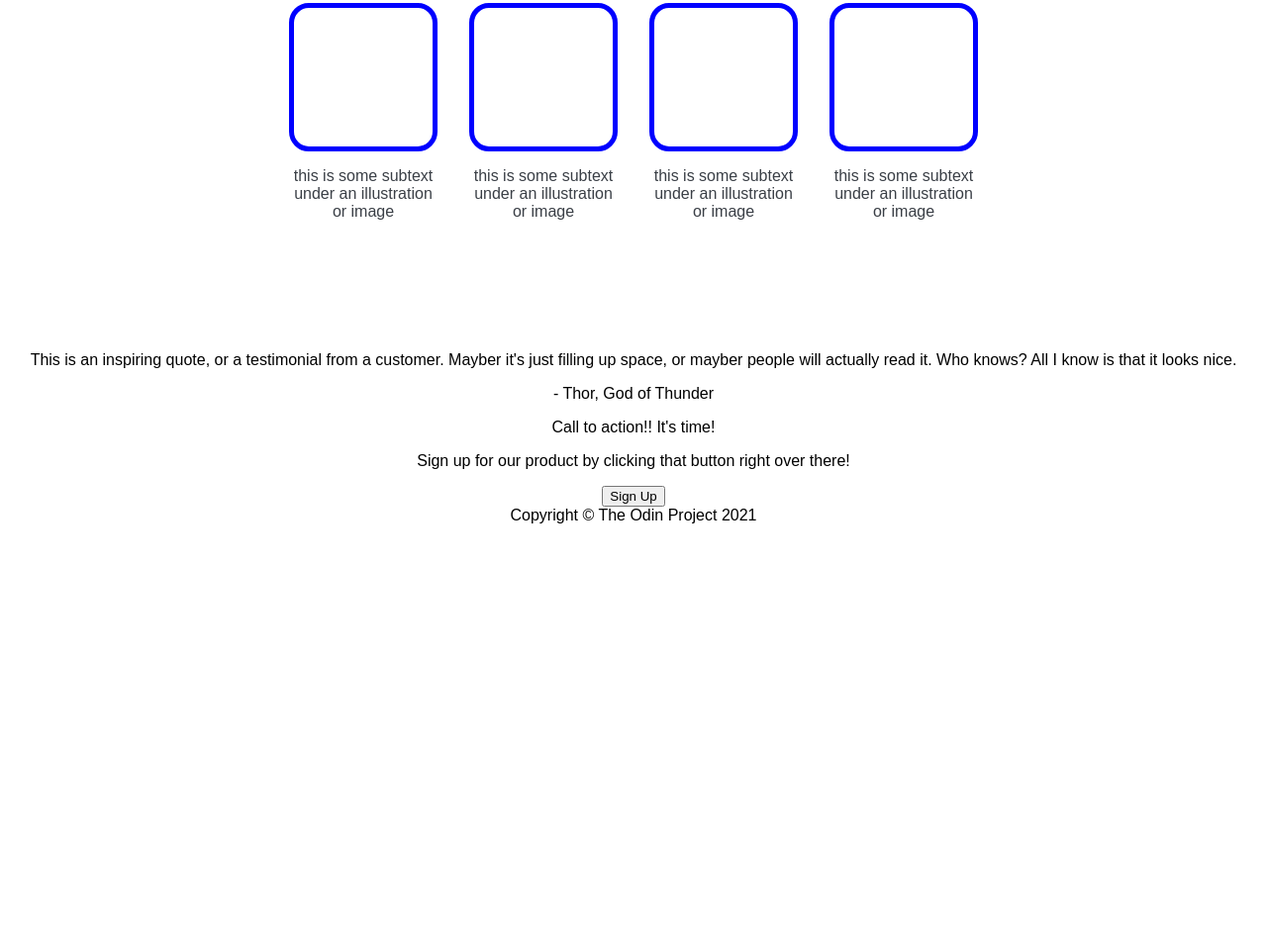
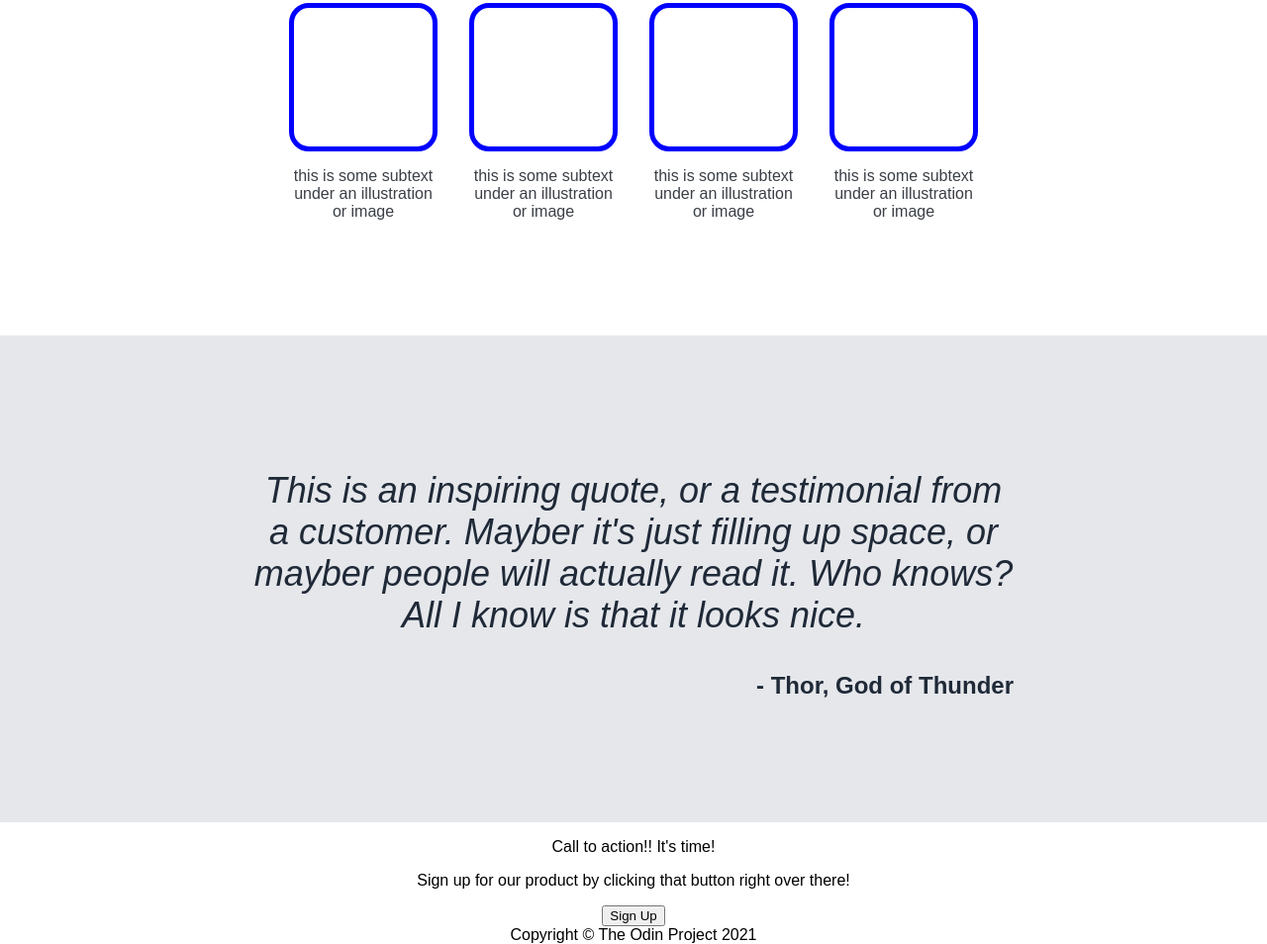
Before and after one commit to WilAm1/Landing-Page, a plain HTML site: page index.html in a window 1280 px wide. Shown: the part 589-1543 px from the top of the page at 99% size. Before the commit the page ends 1119 px from the top, so only its background shows below. Drawn offline with Linux system fonts and the light colour scheme.

Commit message:
Add css to quotation section

```diff
--- a/index.html
+++ b/index.html
@@ -56,7 +56,7 @@
             <p class="quote-text">
                 This is an inspiring quote, or a testimonial from a customer. Mayber it's just filling up space, or mayber people will actually read it. Who knows? All I know is that it looks nice.
             </p>
-            <span class="quote-author">- Thor, God of Thunder</span>
+            <p class="quote-author">- Thor, God of Thunder</p>
         </div>
     </div>
     <div class="call-to-action">
--- a/style.css
+++ b/style.css
@@ -133,6 +133,29 @@ header,
 
 /* Quotation Content */
 
+.quotation-content {
+    background-color: #E5E7Eb;
+    color: #1F2937;
+    padding: 100px 0;
+}
+
+.quotation-container {
+    width: 60%;
+    margin: 0 auto;
+}
+
+p.quote-text {
+    font-size: 36px;
+    font-weight: 200;
+    font-style: italic;
+}
+
+p.quote-author {
+    text-align: end;
+    font-size: 1.5em;
+    font-weight: bold;
+}
+
 footer {
     margin-top: auto;
 }
```
